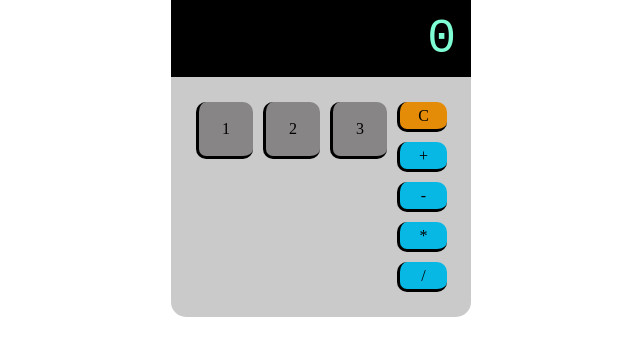
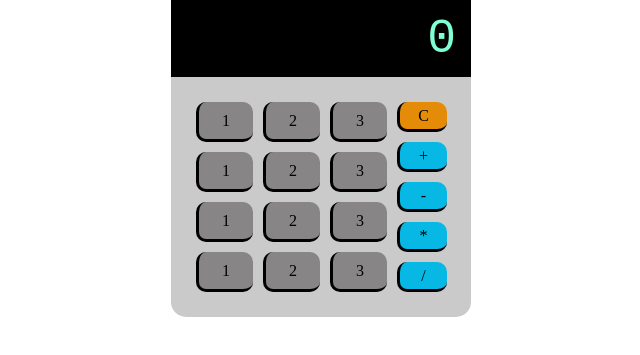
Before and after one commit to Nicola-Lippo/htmlcss-simple-calculator, a plain HTML site: page index.html in a window 1280 px wide. Shown: the part 183-538 px from the top of the page, without its empty margins (319-959 px from the left). Drawn offline with Linux system fonts and the light colour scheme.

Commit message:
[UPD] Fixed più contenuto

```diff
--- a/css/style.css
+++ b/css/style.css
@@ -76,7 +76,7 @@
 }
 
 .square {
-    height: 57px;
+    height: 40px;
     width: 57px;
     background-color: rgb(135, 133, 133);
     border-radius: 10px;
--- a/index.html
+++ b/index.html
@@ -23,12 +23,37 @@
             <!--SEZIONE 3 CALCOLATRICE-->
             <section class="sezione3">
 
-                <div class="d-flex">
-                    <span class="square d-flex justify-center align-center">1</span>
-                    <span class="square d-flex justify-center align-center">2</span>
-                    <span class="square d-flex justify-center align-center">3</span>
+                <!--1 COLONNA-->
+                <div class="d-flex col-direction">
+
+                    <div class="d-flex">
+                        <span class="square d-flex justify-center align-center">1</span>
+                        <span class="square d-flex justify-center align-center">2</span>
+                        <span class="square d-flex justify-center align-center">3</span>
+                    </div>
+
+                    <div class="d-flex">
+                        <span class="square d-flex justify-center align-center">1</span>
+                        <span class="square d-flex justify-center align-center">2</span>
+                        <span class="square d-flex justify-center align-center">3</span>
+                    </div>
+
+                    <div class="d-flex">
+                        <span class="square d-flex justify-center align-center">1</span>
+                        <span class="square d-flex justify-center align-center">2</span>
+                        <span class="square d-flex justify-center align-center">3</span>
+                    </div>
+
+                    <div class="d-flex">
+                        <span class="square d-flex justify-center align-center">1</span>
+                        <span class="square d-flex justify-center align-center">2</span>
+                        <span class="square d-flex justify-center align-center">3</span>
+                    </div>
 
                 </div>
+
+
+                <!--2 COLONNA-->
 
                 <div class="d-flex col-direction">
                     <span class="squarearancio d-flex justify-center align-center">C</span>
```
